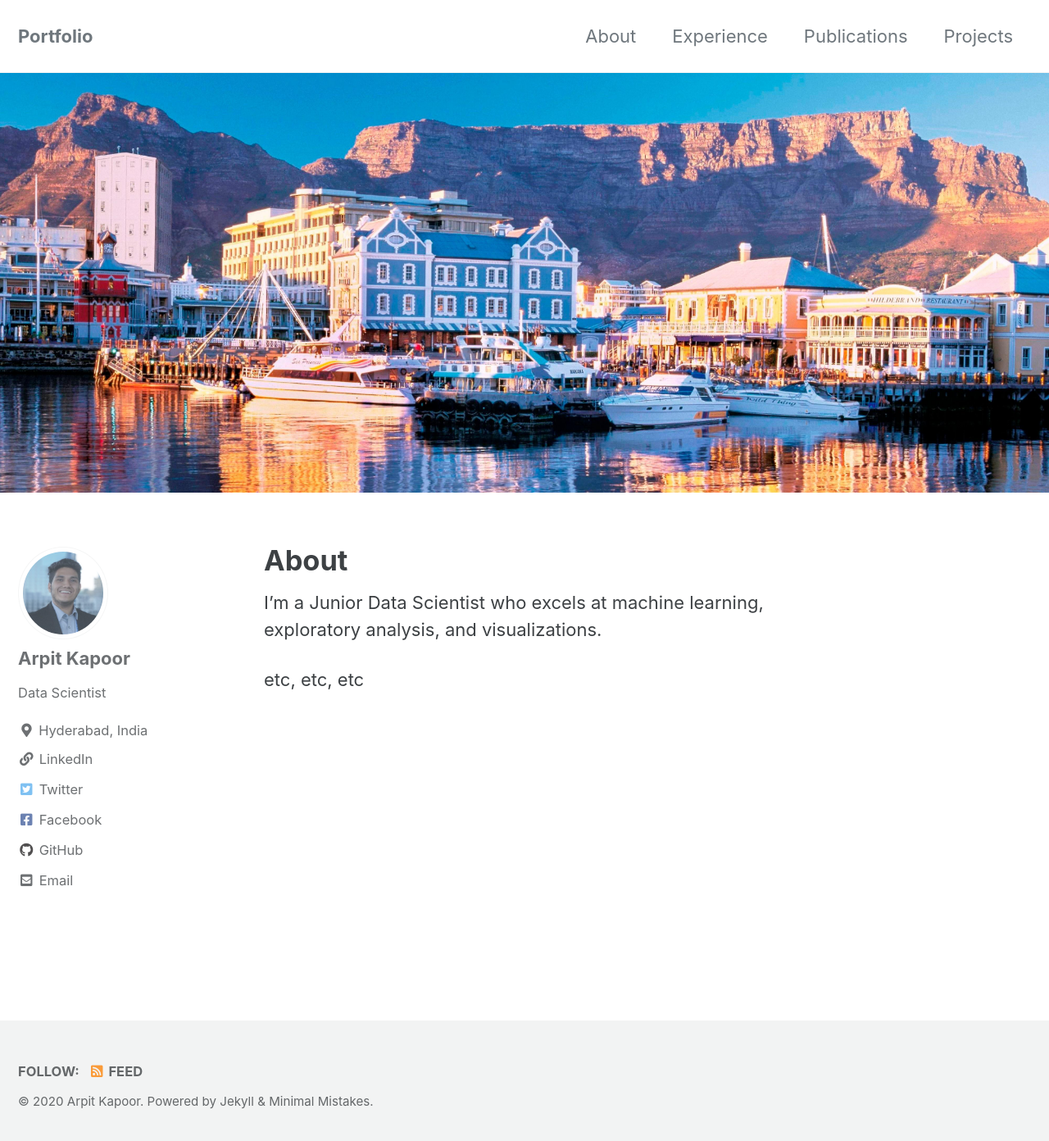
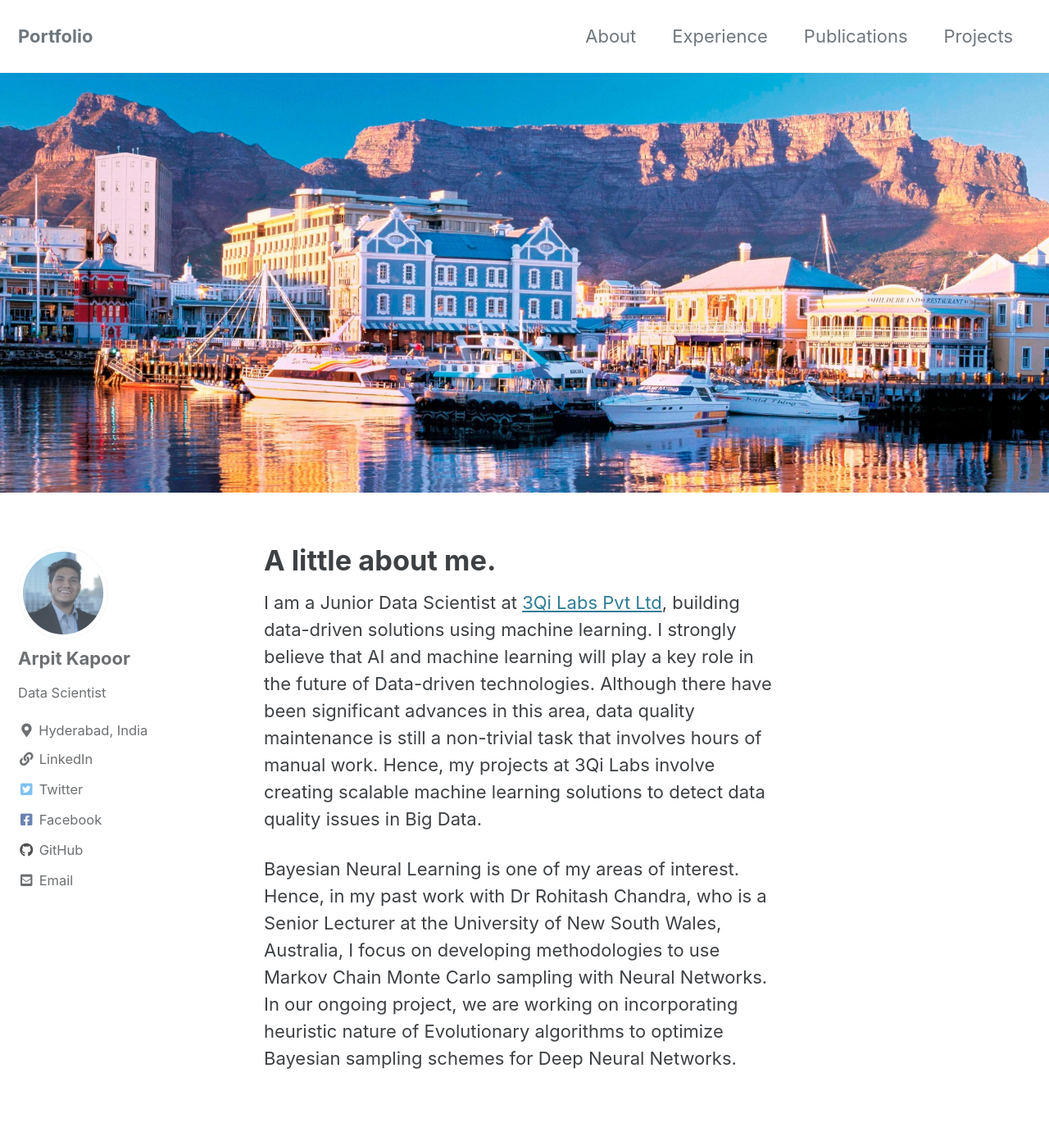
Before and after one commit to arpit-kapoor/arpit-kapoor.github.io, a Jekyll site: the page built from _pages/about.md, in a window 1280 px wide and 1400 px high. Shown: the top 1392 px of the window at 82% size. Built offline with Jekyll 4.4.1, drawn with Linux system fonts in a browser that asks for light colours; cached includes are drawn as plain includes.

Commit message:
About section updated

```diff
--- a/_pages/about.md
+++ b/_pages/about.md
@@ -1,10 +1,10 @@
 ---
-title: "About"
+title: "A little about me."
 permalink: /about/
 header:
     image: "/images/waterfront.jpg"
 ---
 
-I'm a Junior Data Scientist who excels at machine learning, exploratory analysis, and visualizations.
+I am a Junior Data Scientist at [3Qi Labs Pvt Ltd](http://3qilabs.com/), building data-driven solutions using machine learning. I strongly believe that AI and machine learning will play a key role in the future of Data-driven technologies. Although there have been significant advances in this area, data quality maintenance is still a non-trivial task that involves hours of manual work. Hence, my projects at 3Qi Labs involve creating scalable machine learning solutions to detect data quality issues in Big Data.
 
-etc, etc, etc
+Bayesian Neural Learning is one of my areas of interest. Hence, in my past work with Dr Rohitash Chandra, who is a Senior Lecturer at the University of New South Wales, Australia, I focus on developing methodologies to use Markov Chain Monte Carlo sampling with Neural Networks. In our ongoing project, we are working on incorporating heuristic nature of Evolutionary algorithms to optimize Bayesian sampling schemes for Deep Neural Networks.
```
